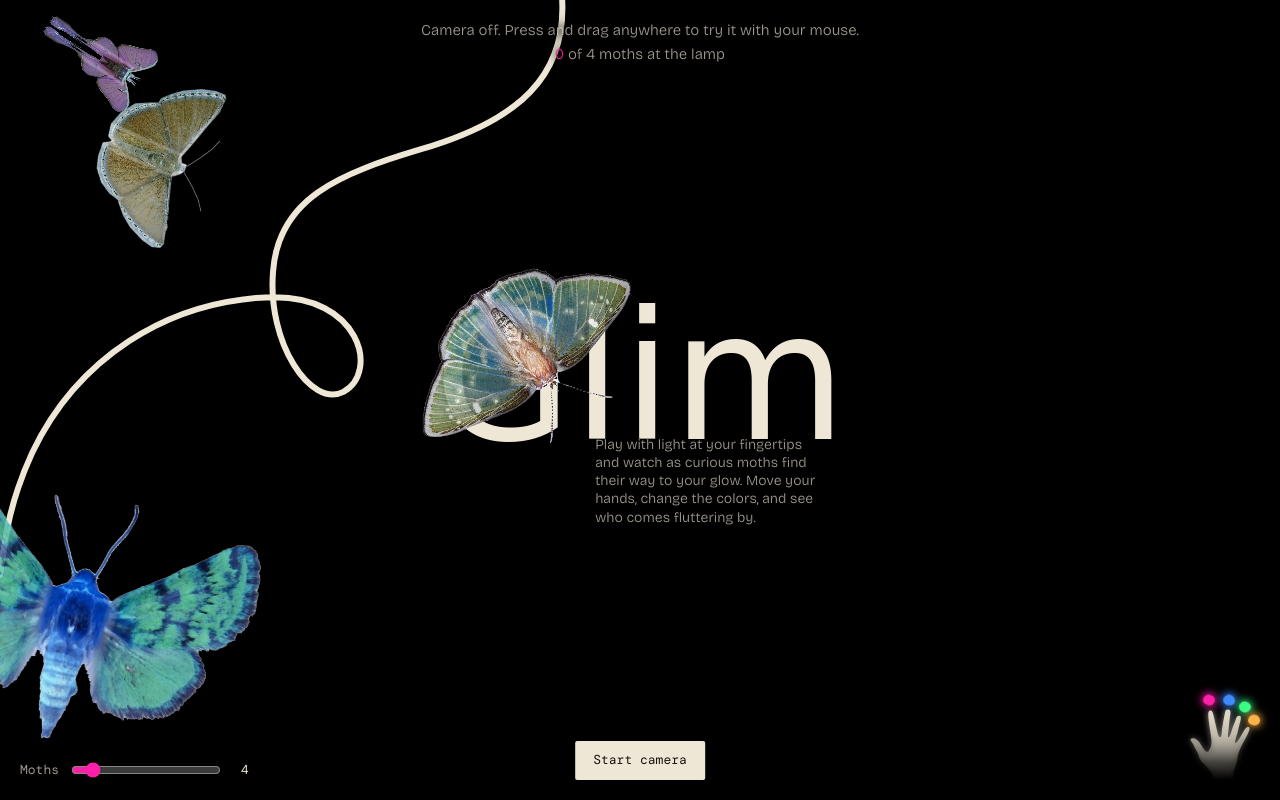
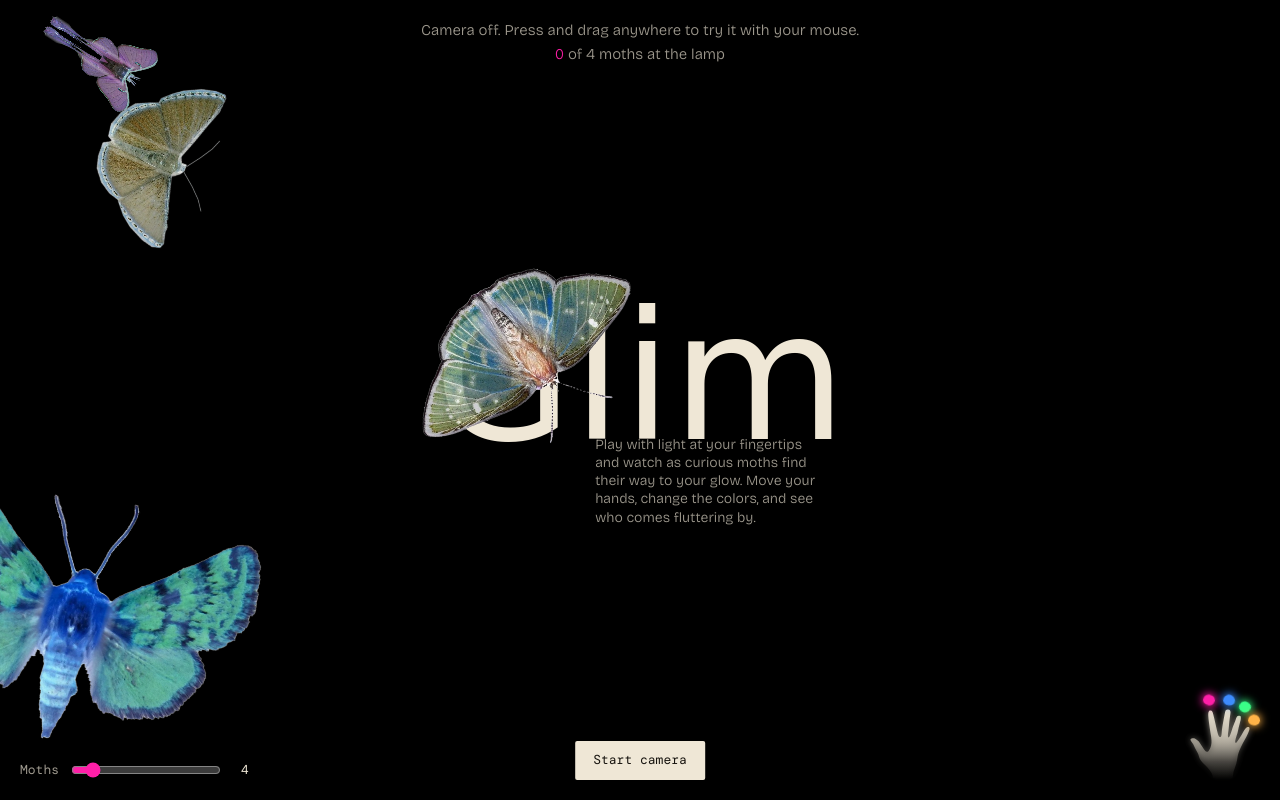
Before and after one commit to shrer488/Glim, a plain HTML site: page index.html in a window 1280 px wide. Drawn offline with nearby package versions, Linux system fonts and the light colour scheme; animation ran at ten frames a second; a web font is replaced by a local one.

Commit message:
Remove the swirl line from the intro
Co-Authored-By: Claude Opus 5.5 <noreply@anthropic.com>

```diff
--- a/index.html
+++ b/index.html
@@ -29,9 +29,8 @@
   video { object-fit: cover; transform: scaleX(-1); filter: grayscale(.75) contrast(1.05); }
   canvas { touch-action: none; cursor: crosshair; }
   .hud { position: fixed; pointer-events: none; display: flex; flex-direction: column; gap: 4px; }
-  /* Camera off: a large script title in the middle, the intro and button to its right, and a
-     drawn line sweeping down the left. Camera on (body.live): a small title and the gesture
-     guide in the top-left corner, the button top-right. */
+  /* Camera off: a script title in the middle with the intro beneath it.
+     Camera on (body.live): a small title and the gesture guide in the top-left corner. */
   /* Layers, back to front: scene (darkness and glow), title, fx (moths and light), then the text,
      button and controls, so moths fly in front of the title but never cover anything you read or click. */
   .top {
@@ -68,24 +67,12 @@
   }
   .lede { margin: 0; font: 300 clamp(14px, 0.064 * var(--fs), 19px)/1.3 var(--text); color: var(--paper-dim); text-wrap: pretty; }
   .how { display: none; margin: 0; max-width: 34ch; color: var(--paper-dim); }
-  .swirl {
-    position: fixed;
-    left: 0;
-    top: 0;
-    height: 100%;
-    width: auto;
-    z-index: 1;
-    pointer-events: none;
-    overflow: visible;
-  }
-  .swirl path { fill: none; stroke: var(--paper); stroke-width: 6; stroke-linecap: round; }
   @media (max-width: 900px) {
     .title { left: 50%; top: 28%; transform: translate(-50%, -50%); font-size: min(40vw, 40vh); }
     .blurb { left: 50%; top: 44%; transform: translateX(-50%); width: min(22rem, calc(100vw - 40px)); align-items: center; text-align: center; }
     .lede { font-size: 15px; }
-    .swirl { display: none; }
   }
-  body.live .swirl, body.live .lede { display: none; }
+  body.live .lede { display: none; }
   body.live .title { left: max(20px, env(safe-area-inset-left, 0px)); top: max(14px, env(safe-area-inset-top, 0px)); transform: none; font-size: 64px; line-height: 0.95; }
   body.live .blurb { position: static; transform: none; }
   body.live .how { display: block; position: absolute; left: max(20px, env(safe-area-inset-left, 0px)); top: calc(max(14px, env(safe-area-inset-top, 0px)) + 66px); text-align: left; }
@@ -101,7 +88,7 @@
     font: 300 15px/1.35 var(--text);
     color: var(--paper-dim);
     font-variant-numeric: tabular-nums;
-    text-shadow: 0 0 6px #000, 0 0 12px #000, 0 0 18px #000;   /* the swirl fades out behind the words */
+    text-shadow: 0 0 6px #000, 0 0 12px #000, 0 0 18px #000;   /* keeps the words readable when a moth passes behind */
   }
   .log b { font-weight: 400; color: var(--lamp); }
   /* The camera button sits at the bottom center in every view, cream like the title. */
@@ -202,9 +189,6 @@
 <video id="video" playsinline muted hidden></video>
 <canvas id="scene"></canvas>
 
-<svg class="swirl" viewBox="0 0 700 990" preserveAspectRatio="xMinYMin meet" aria-hidden="true">
-  <path d="M695,-10 C705,95 640,150 520,185 C420,215 345,245 338,335 C330,425 385,505 425,485 C470,460 445,365 335,368 C205,372 95,445 40,560 C10,625 6,670 0,712" vector-effect="non-scaling-stroke"/>
-</svg>
 <h1 class="title">Glim</h1>
 <header class="top">
   <div class="blurb">
```
